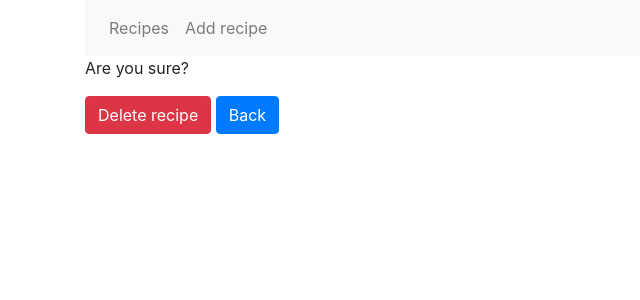
After one commit to kashubian/recipes, a Django app: template templates/recipes/delete_recipe.html in a window 1280 px wide. The commit adds this page. Shown: the top 300 px of the page, without its empty margins (0-640 px from the left). Run offline with Django 3.2, Linux system fonts and the light colour scheme; the template is opened without the code that fills it: values that come from a table or form of the project are taken from there, others are empty; tables that the repository leaves empty hold one stand-in row (values such as "Sample post"); parts of the project's set-up code (start-up, migrations or seed data) failed here and were passed over; some libraries are stand-ins or nearby versions.

Commit message:
Add update and delete recipe views

```diff
--- a/apps/recipes/urls.py
+++ b/apps/recipes/urls.py
@@ -5,5 +5,7 @@ app_name = 'recipes'
 urlpatterns = [
     path('recipes/', views.RecipesView.as_view(), name='recipes'),
     path('recipes/<slug:slug>', views.RecipeView.as_view(), name='recipe'),
-    path('recipes/add-recipe/', views.AddRecipeView.as_view(), name='add_recipe')
+    path('recipes/add-recipe/', views.AddRecipeView.as_view(), name='add_recipe'),
+    path('recipes/<slug:slug>/update', views.UpdateRecipeView.as_view(), name='update_recipe'),
+    path('recipes/<slug:slug>/delete', views.DeleteRecipeView.as_view(), name='delete_recipe')
 ]
--- a/templates/recipes/add_recipe.html
+++ b/templates/recipes/add_recipe.html
@@ -5,6 +5,7 @@
 <form method="POST">
     {% csrf_token %}
     {{ form|crispy }}
-    <button class="btn btn-primary" type="submit">Save</button>
+    <button class="btn btn-success" type="submit">Save</button>
+    <a href="{% url 'recipes:recipes' %}", class="btn btn-primary", role="button">Back</a>
 </form>
 {% endblock %}
--- /dev/null
+++ b/templates/recipes/delete_recipe.html
@@ -0,0 +1,12 @@
+{% extends "base.html" %}
+{% load crispy_forms_tags %}
+
+{% block content %}
+
+<form method="POST">
+    {% csrf_token %}
+    <p>Are you sure?</p>
+    <button class="btn btn-danger", type="submit">Delete recipe</button>
+    <a href="{% url 'recipes:recipe' recipe.slug %}", class="btn btn-primary", role="button">Back</a>
+</form>
+{% endblock %}
--- a/templates/recipes/recipe_detail.html
+++ b/templates/recipes/recipe_detail.html
@@ -1,10 +1,10 @@
 {% extends "base.html" %}
 
 {% block content %}
-<a href="{% url 'recipes:recipes' %}">Back</a>
-
 <p>Title: {{object.title}}</p>
 <p>Description: {{object.description}}</p>
 <p>Created: {{object.created_at}}</p>
-
+<a href="{% url 'recipes:update_recipe' recipe.slug %}", class="btn btn-secondary", role="button">Update</a>
+<a href="{% url 'recipes:delete_recipe' recipe.slug %}", class="btn btn-warning", role="button">Delete</a>
+<a href="{% url 'recipes:recipes' %}", class="btn btn-primary", role="button">Back</a>
 {% endblock %}
--- a/templates/recipes/recipe_list.html
+++ b/templates/recipes/recipe_list.html
@@ -5,6 +5,8 @@
 <ul class="list-group">
     {% for recipe in object_list %}
     <li class="list-group-item"><a href="{% url 'recipes:recipe' recipe.slug %}">{{ recipe.title }}</a></li>
+    {% empty %}
+    <p>No avaiable recipes.</p>
     {% endfor %}
 </ul>
 
```
Also changed, not shown: apps/recipes/views.py (+18 -0 lines), templates/recipes/update_recipe.html (added, +12 -0 lines).
